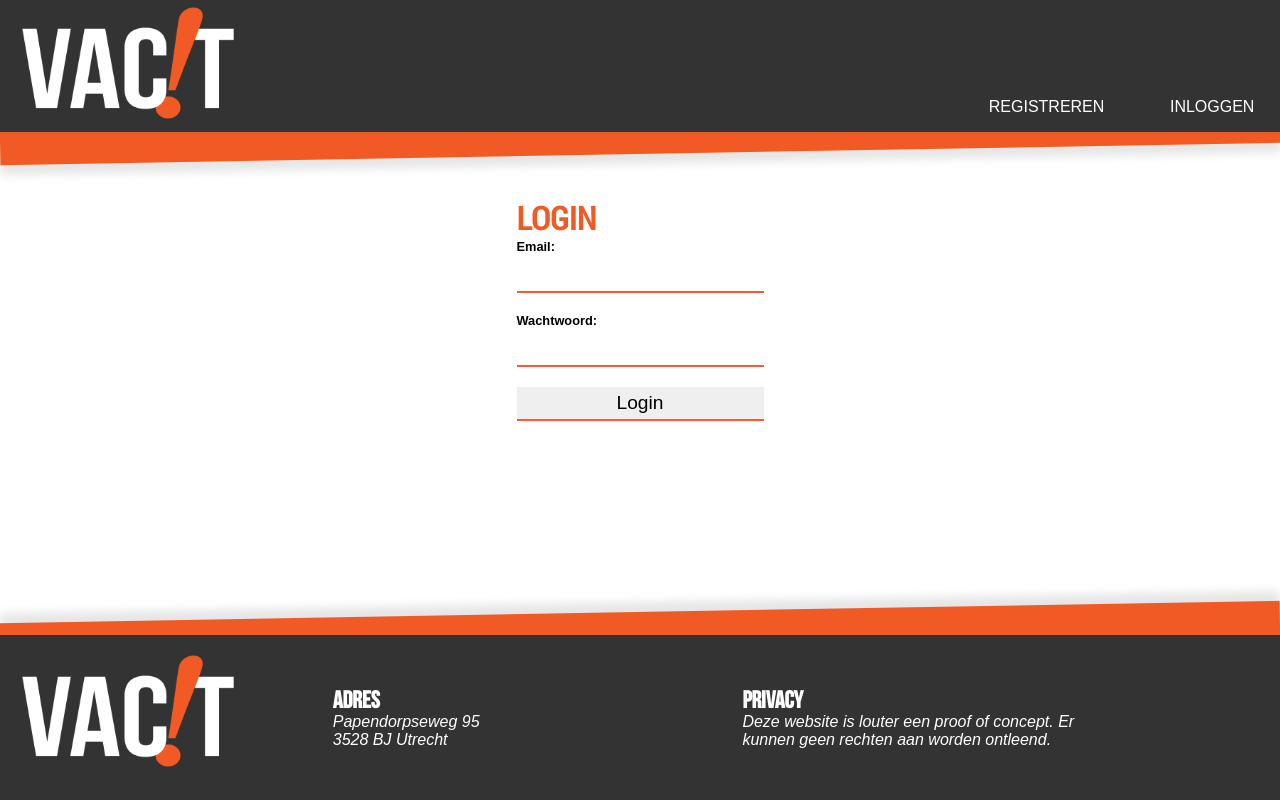
After one commit to uknowwho/educom-vacIT, a Flask app: page /login in a window 1280 px wide. The commit adds this page. Run offline with Flask 3, Linux system fonts and the light colour scheme; some libraries are stand-ins or nearby versions.

Commit message:
Login pagina toegevoegd

```diff
--- a/app.py
+++ b/app.py
@@ -1,10 +1,11 @@
 import os
 from datetime import date
-from flask import Flask, render_template, redirect, request, send_from_directory
+from flask import Flask, render_template, session, redirect, request, flash, send_from_directory
 from flask_sqlalchemy import SQLAlchemy
 from werkzeug.utils import secure_filename
+from werkzeug.security import check_password_hash
 
-from forms import ProfileForm
+from forms import ProfileForm, LoginForm
 
 app = Flask(__name__)
 
@@ -115,8 +116,8 @@ def index():
 
 @app.route("/profile", methods=["POST", "GET"])
 def profile():
-    # Find user by emailadress cookie
-    user = db.session.query(User).filter(User.email == "florianvdsteen@gmail.com").first()
+    # Find user by user cookie
+    user = db.session.query(User).filter(User.id == session['user_id']).first()
     if user is None:
         redirect('/login')
 
@@ -150,6 +151,19 @@ def profile():
 
     return render_template("profile.html", form=form)
 
+@app.route("/login", methods=["POST", "GET"])
+def login():
+    form = LoginForm()
+    if request.method == "POST" and form.validate_on_submit():
+        user = db.session.query(User).filter(User.email == form.email.data).first()
+        if user and user.pswd == form.password.data:
+            session['user_id'] = user.id
+            return redirect('profile')
+        else:
+            flash('Invalid email or password')
+
+    return render_template("login.html", form=form)
+
 @app.route('/uploads/resumes/<name>')
 def download_file(name):
     return send_from_directory('uploads/resumes/', name)
--- a/forms.py
+++ b/forms.py
@@ -1,6 +1,6 @@
 from datetime import datetime
 from flask_wtf import FlaskForm
-from wtforms import StringField, DateField, SubmitField, TextAreaField, HiddenField
+from wtforms import StringField, DateField, SubmitField, TextAreaField, PasswordField
 from flask_wtf.file import FileField
 from wtforms.validators import DataRequired, Email, Optional
 from flask_wtf.file import FileAllowed
@@ -33,3 +33,8 @@ class ProfileForm(FlaskForm):
     resume_pdf = FileField('CV (.pdf)', validators=[FileAllowed(['pdf'], 'PDF only!')])
     profile_img = FileField(validators=[DataRequired()])
     submit = SubmitField('Opslaan')
+
+class LoginForm(FlaskForm):
+    email = StringField('Email:', validators=[DataRequired(message="Vul je email in"), Email(message="Vul een geldig e-mailadres in")])
+    password = PasswordField('Wachtwoord:', validators=[DataRequired(message="Vul je wachtwoord in")])
+    submit = SubmitField('Login')
--- a/static/styles.css
+++ b/static/styles.css
@@ -78,6 +78,16 @@ h2, h4 {
     cursor: pointer;
 }
 
+#menu a, a:visited {
+    margin-right: 2%;
+    text-decoration: none;
+    color: var(--white);
+}
+
+#menu a:hover {
+    text-decoration: underline;
+}
+
 #logo {
     width: 30%;
     display: inline;
@@ -129,6 +139,13 @@ h2, h4 {
 
 .jobs > li > ul > h2 {
     color: var(--white);
+}
+
+.login {
+    max-width: fit-content;
+    margin-left: auto;
+    margin-right: auto;
+    margin-bottom: 10vh;
 }
 
 .profile {
@@ -195,10 +212,13 @@ h2, h4 {
     border-bottom: 2px solid #ff4500; /* Optional: change color on focus */
 }
 
-
 #profile-img {
     width: 100px;
     height: 100px;
+}
+
+#login-title {
+    color: var(--orange);
 }
 
 footer {
--- a/templates/index.html
+++ b/templates/index.html
@@ -7,8 +7,8 @@
 
 {% block header %}
     <li id="menu">
-        <ul>REGISTREREN</ul>
-        <ul>INLOGGEN</ul>
+        <a href="/register.html"><ul>REGISTREREN</ul></a>
+        <a href="/login"><ul>INLOGGEN</ul></a>
     </li>
 {% endblock %}
 {% block content %}
--- /dev/null
+++ b/templates/login.html
@@ -0,0 +1,46 @@
+{% extends 'base.html'%}
+
+{% block head %}
+    <link rel="icon" type="image/x-icon" href="{{url_for('static', filename='img/users-line-solid.svg')}}">
+    <title>Login: Vac!T</title>
+{% endblock %}
+
+{% block header %}
+    <li id="menu">
+        <a href="/register.html"><ul>REGISTREREN</ul></a>
+        <a href="/login"><ul>INLOGGEN</ul></a>
+    </li>
+{% endblock %}
+
+{% block content %}
+    <div class="white-background">
+        <div class="main-content">
+        <div class="login">
+        <h1 id="login-title">LOGIN</h1>
+        <form method="POST" action="{{ url_for('login') }}">
+            {{ form.hidden_tag() }}
+            <div class="form-group">
+                {{ form.email.label(class="form-label") }}
+                {{ form.email(class="form-input") }}
+            </div>
+            <div class="form-group">
+                {{ form.password.label(class="form-label") }}
+                {{ form.password(class="form-input") }}
+            </div>
+            <div class="form-group">
+                {{ form.submit(class="form-input") }}
+            </div>
+        </form>
+        {% with messages = get_flashed_messages() %}
+            {% if messages %}
+                <ul>
+                    {% for message in messages %}
+                        <li>{{ message }}</li>
+                    {% endfor %}
+                </ul>
+            {% endif %}
+        {% endwith %}
+    </div>
+</div>
+</div>
+{% endblock %}
```
